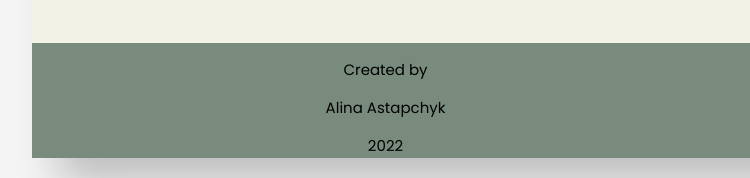
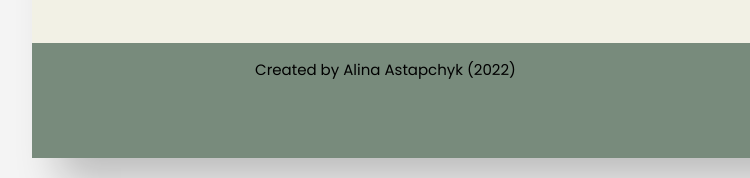
Before and after one commit to astap4/rsschool-cv, a plain HTML site: page index.html in a window 1280 px wide. Shown: the part 1962-2140 px from the top of the page, 166-916 px from the left. Drawn offline with Linux system fonts and the light colour scheme.

Commit message:
fix: whitespaces

```diff
--- a/index.html
+++ b/index.html
@@ -50,13 +50,7 @@
             <div class="main">
                 <h1>Alina Astapchyk</h1>
                 <div class="btn fas fa-user"></div><span>About Mysellf</span>
-                <p>My previous experience taught me to work effectively under pressure, to handle
-                    multiply tasks and be well-organized. I'm a person of action with analytical
-                    mindset aiming to manage continuous improvement in any environment.
-                    I really like math and algorithms. Now I am continuing my studies at the university in Poland,
-                    where I have already acquired programming skills.
-                    I also graduated from the school of digital graphics, due to my hobby of painting.
-                </p>
+                <p>My previous experience taught me to work effectively under pressure, to handle multiply tasks and be well-organized. I'm a person of action with analytical mindset aiming to manage continuous improvement in any environment. I really like math and algorithms. Now I am continuing my studies at the university in Poland, where I have already acquired programming skills. I also graduated from the school of digital graphics, due to my hobby of painting.</p>
                 <hr>
                 <div class="btn fas fa-graduation-cap"></div><span>Education</span>
                 <h3>Belarusian State Economic University (2011-2015)</h3>
@@ -72,8 +66,7 @@
                 <div class="btn fas fa-briefcase"></div><span>Work experience</span>
                 <h3>life:) Belarus (CJSC Belarussian Telecommunication Network)</h3>
                 <p>Economist of the 1st category</p>
-                Settlements with domestic and international companies, forecasting,
-                reporting, reconciliations, AP / AR, invoicing, contract management
+                Settlements with domestic and international companies, forecasting, reporting, reconciliations, AP / AR, invoicing, contract management
                 <hr>
                 <div class="btn fas fa-language"></div><span>Languages</span>
                 <ul>
@@ -139,9 +132,7 @@
     </div>
     <footer class="footer">
         <div class="footer-text">
-            <p>Created by</p>
-            <p>Alina Astapchyk</p>
-            <p>2022</p>
+            <p>Created by Alina Astapchyk (2022)</p>
         </div>
         <div class="footer-right">
             <img src="./image/rsschooljs.svg" alt="rs school logo" id="rs-logo">
```
